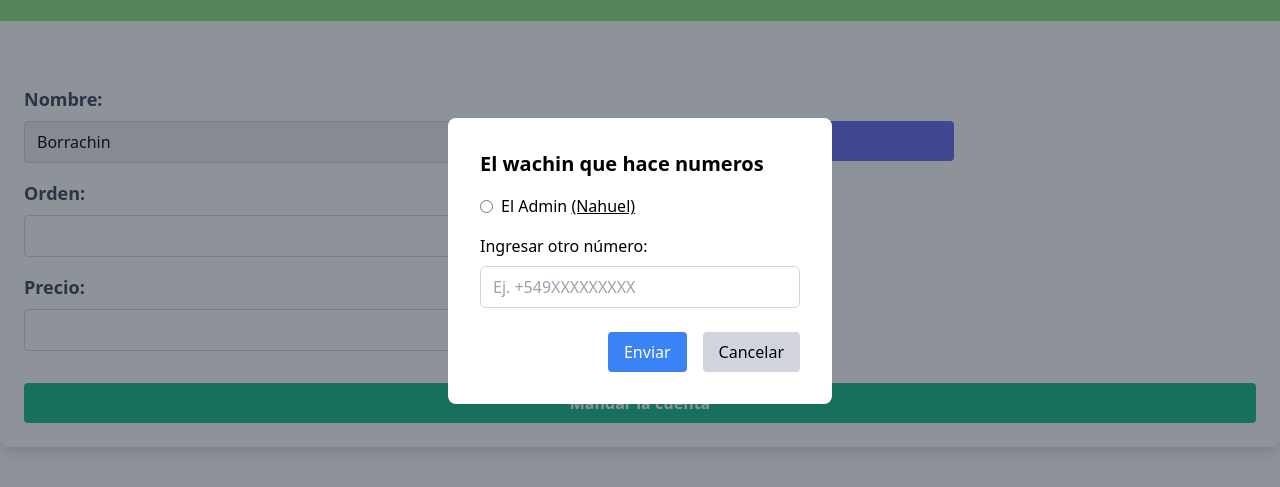
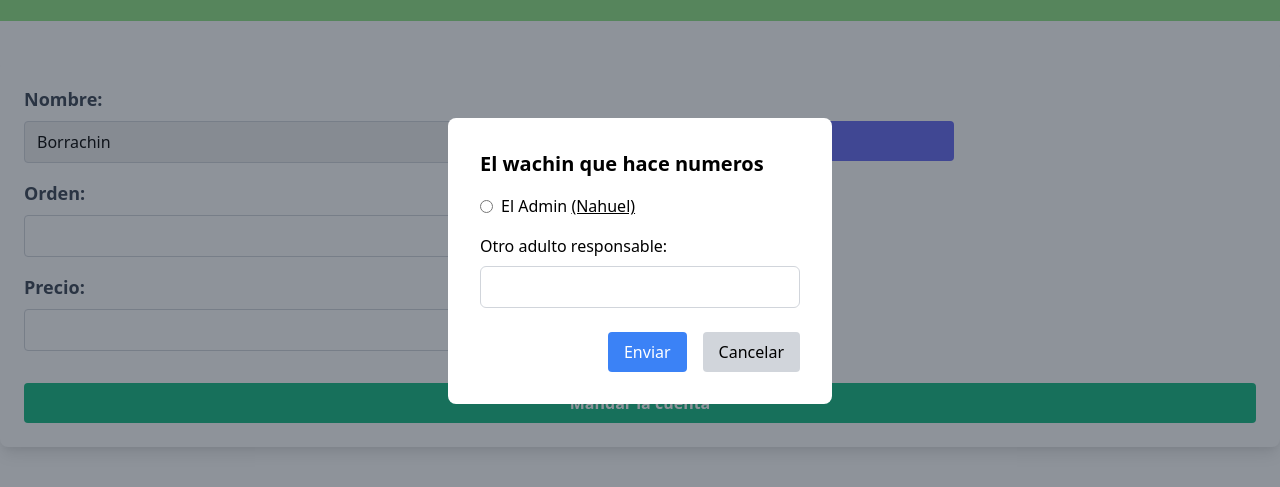
Before and after one commit to Nahuewe/salidita, a plain HTML site: page index.html in a window 1280 px wide. Both pictures are taken after a click on the button "Mandar la cuenta". Shown: the part 139-626 px from the top of the page. Drawn offline with nearby package versions, Linux system fonts and the light colour scheme.

```diff
--- a/index.html
+++ b/index.html
@@ -89,8 +89,8 @@
                     </label>
                     <!-- Nuevo input para el número -->
                     <div class="flex flex-col gap-2">
-                        <label for="inputNumero">Ingresar otro número:</label>
-                        <input type="text" id="inputNumero" placeholder="Ej. +549XXXXXXXXX"
+                        <label for="inputNumero">Otro adulto responsable:</label>
+                        <input type="number" id="inputNumero"
                             class="border border-gray-300 rounded-md px-3 py-2 focus:outline-none focus:ring focus:border-blue-500">
                     </div>
                 </div>
--- a/js/index.js
+++ b/js/index.js
@@ -276,6 +276,6 @@
         const numerosModal = document.getElementById('numerosModal');
         numerosModal.classList.add('hidden');
     } else {
-        alert('Por favor, seleccioná a quien mandarle los precios o ingresa un número');
+        alert('Seleccioná a quien mandarle los precios o ingresa un número');
     }
 });
```
